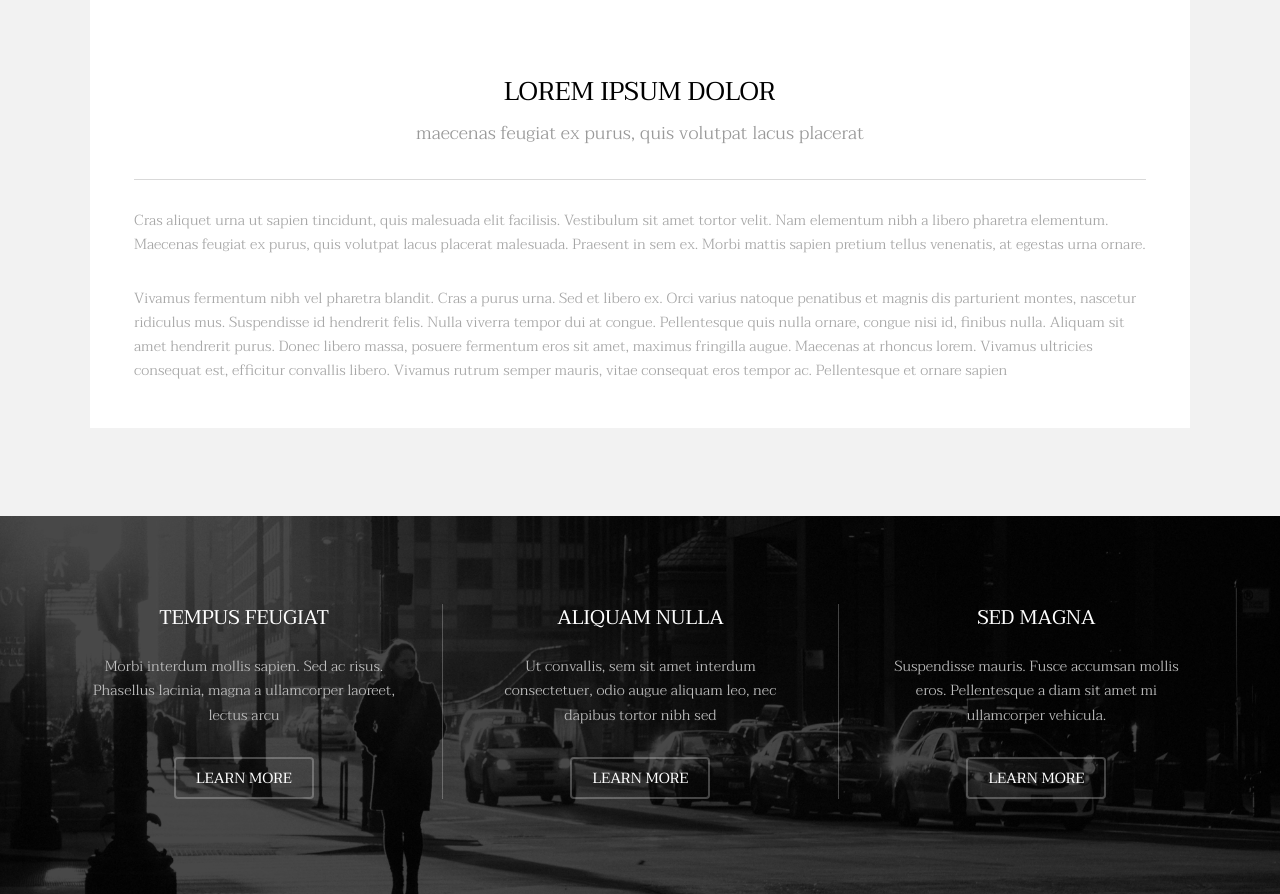
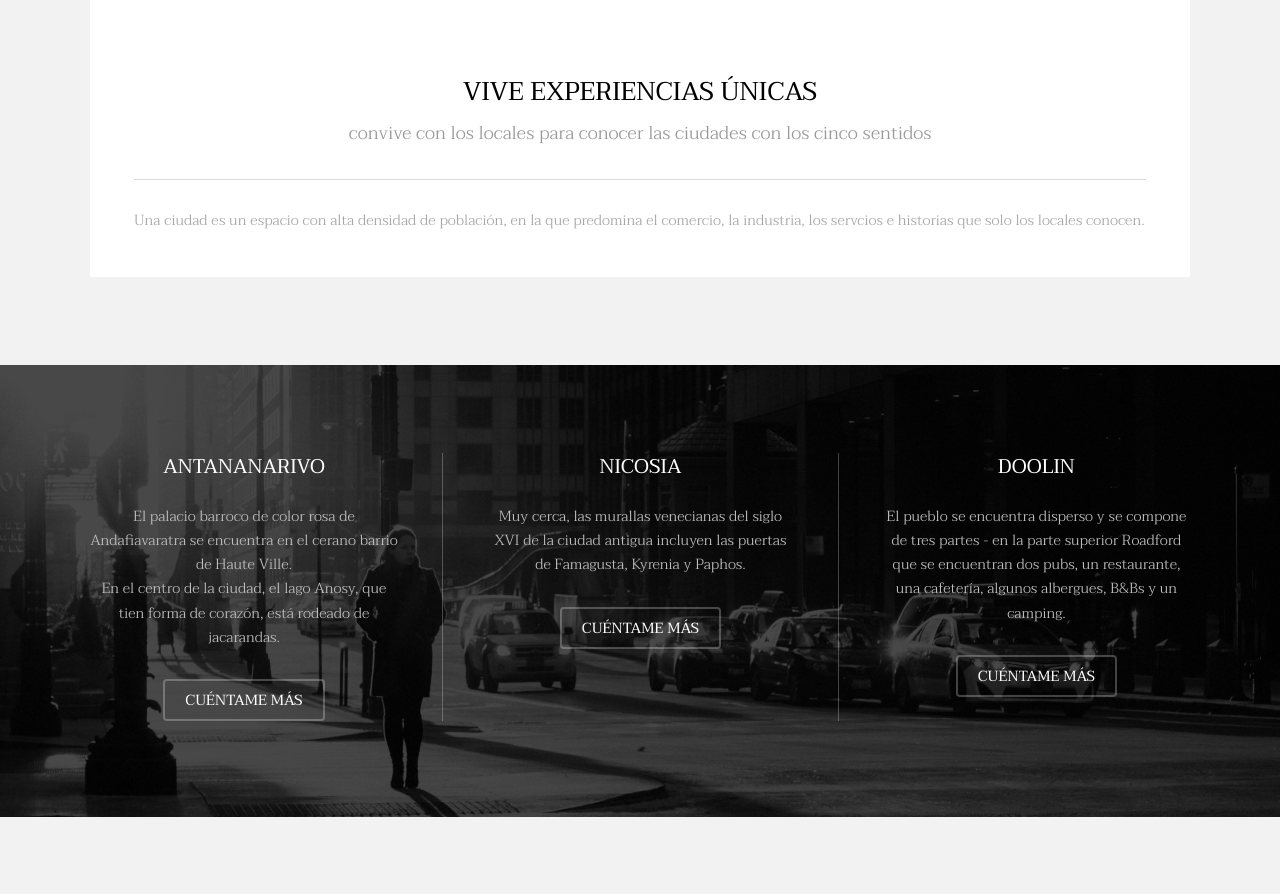
Before and after one commit to fs-gi8/04_REP_METROPOLITA, a plain HTML site: page index.html in a window 1280 px wide. Shown: the part 1216-2110 px from the top of the page. Drawn offline with Linux system fonts and the light colour scheme.

Commit message:
todos los textos que faltan por JUAN

```diff
--- a/index.html
+++ b/index.html
@@ -53,12 +53,11 @@
 							</div>
 							<div class="content">
 								<header class="align-center">
-									<h2>Lorem ipsum dolor</h2>
-									<p>maecenas feugiat ex purus, quis volutpat lacus placerat</p>
+									<h2>VIVE EXPERIENCIAS ÚNICAS</h2>
+									<p>convive con los locales para conocer las ciudades con los cinco sentidos</p>
 								</header>
 								<hr />
-								<p> Cras aliquet urna ut sapien tincidunt, quis malesuada elit facilisis. Vestibulum sit amet tortor velit. Nam elementum nibh a libero pharetra elementum. Maecenas feugiat ex purus, quis volutpat lacus placerat malesuada. Praesent in sem ex. Morbi mattis sapien pretium tellus venenatis, at egestas urna ornare.</p>
-								<p>Vivamus fermentum nibh vel pharetra blandit. Cras a purus urna. Sed et libero ex. Orci varius natoque penatibus et magnis dis parturient montes, nascetur ridiculus mus. Suspendisse id hendrerit felis. Nulla viverra tempor dui at congue. Pellentesque quis nulla ornare, congue nisi id, finibus nulla. Aliquam sit amet hendrerit purus. Donec libero massa, posuere fermentum eros sit amet, maximus fringilla augue. Maecenas at rhoncus lorem. Vivamus ultricies consequat est, efficitur convallis libero. Vivamus rutrum semper mauris, vitae consequat eros tempor ac. Pellentesque et ornare sapien</p>
+								<p> Una ciudad es un espacio con alta densidad de población, en la que predomina el comercio, la industria, los servcios e historias que solo los locales conocen.</p>
 							</div>
 						</div>
 					</div>
@@ -71,29 +70,29 @@
 					<div id="flexgrid">
 						<div>
 							<header>
-								<h3>Tempus Feugiat</h3>
+								<h3>ANTANANARIVO</h3>
 							</header>
-							<p>Morbi interdum mollis sapien. Sed ac risus. Phasellus lacinia, magna a ullamcorper laoreet, lectus arcu</p>
+							<p>El palacio barroco de color rosa de Andafiavaratra se encuentra en el cerano barrio de Haute Ville. <br> En el centro de la ciudad, el lago Anosy, que tien forma de corazón, está rodeado de jacarandas.</p>
 							<ul class="actions">
-								<li><a href="#" class="button alt">Learn More</a></li>
+								<li><a href="#" class="button alt">CUÉNTAME MÁS</a></li>
 							</ul>
 						</div>
 						<div>
 							<header>
-								<h3>Aliquam Nulla</h3>
+								<h3>NICOSIA</h3>
 							</header>
-							<p>Ut convallis, sem sit amet interdum consectetuer, odio augue aliquam leo, nec dapibus tortor nibh sed </p>
+							<p>Muy cerca, las murallas venecianas del siglo XVI de la ciudad antigua incluyen las puertas de Famagusta, Kyrenia y Paphos.</p>
 							<ul class="actions">
-								<li><a href="#" class="button alt">Learn More</a></li>
+								<li><a href="#" class="button alt">CUÉNTAME MÁS</a></li>
 							</ul>
 						</div>
 						<div>
 							<header>
-								<h3>Sed Magna</h3>
+								<h3>DOOLIN</h3>
 							</header>
-							<p>Suspendisse mauris. Fusce accumsan mollis eros. Pellentesque a diam sit amet mi ullamcorper vehicula.</p>
+							<p>El pueblo se encuentra disperso y se compone de tres partes - en la parte superior Roadford que se encuentran dos pubs, un restaurante, una cafetería, algunos albergues, B&Bs y un camping.</p>
 							<ul class="actions">
-								<li><a href="#" class="button alt">Learn More</a></li>
+								<li><a href="#" class="button alt">CUÉNTAME MÁS</a></li>
 							</ul>
 						</div>
 					</div>
```
Also changed, not shown: 1 other file.
